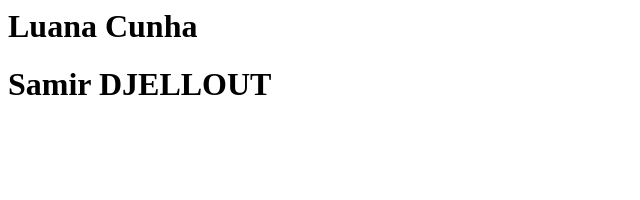
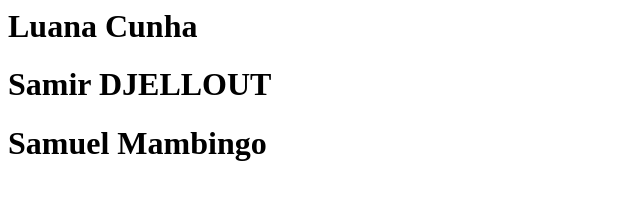
Before and after one commit to luanapatriciac/tpGit, a plain HTML site: page index.html in a window 1280 px wide. Shown: the whole page, without its empty margins (0-640 px from the left). Drawn offline with Linux system fonts and the light colour scheme.

Commit message:
commit samuel

```diff
--- a/index.html
+++ b/index.html
@@ -1,2 +1,3 @@
 <h1> Luana Cunha </h1>
 <h1> Samir DJELLOUT </h1>
+<h1> Samuel Mambingo </h1>
```
